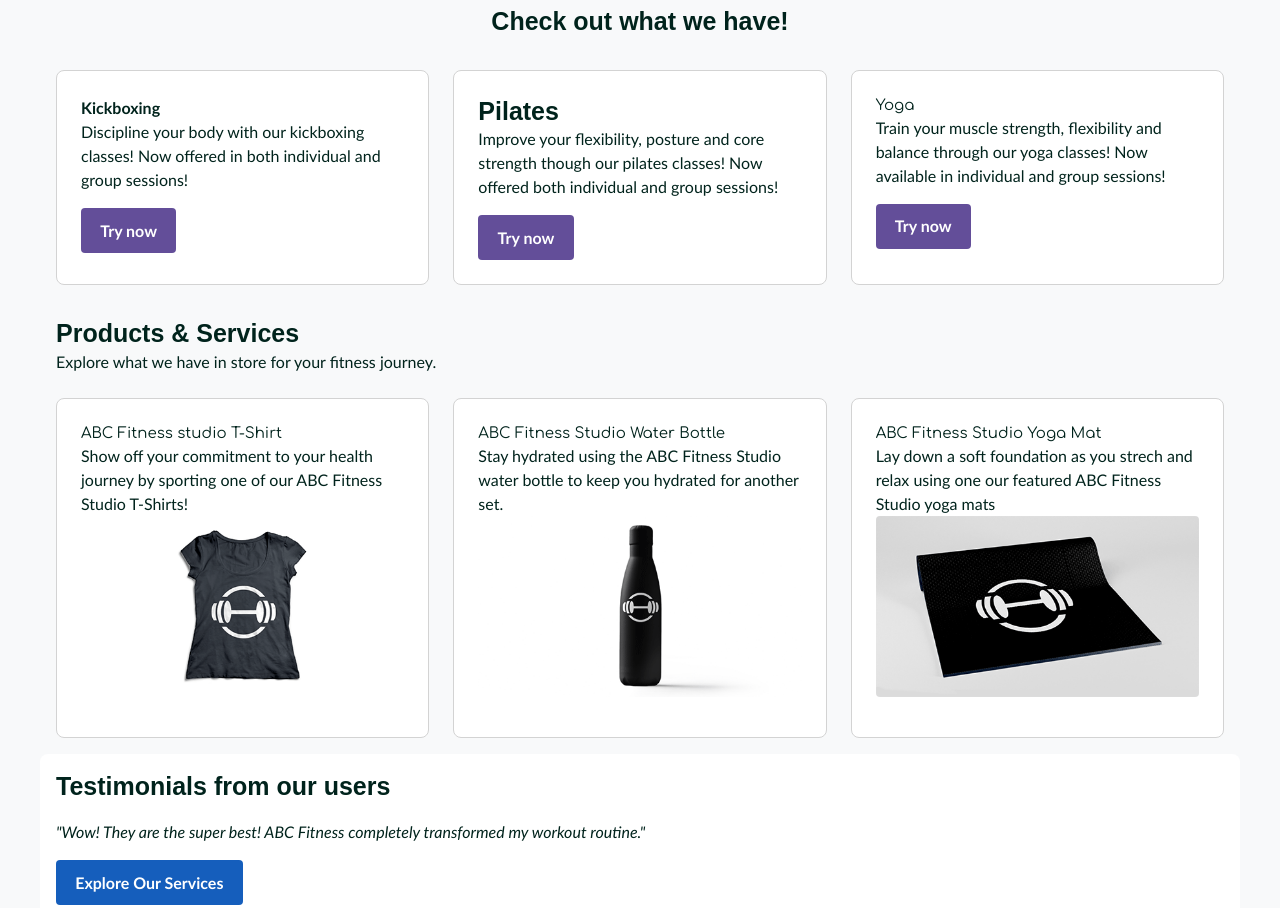
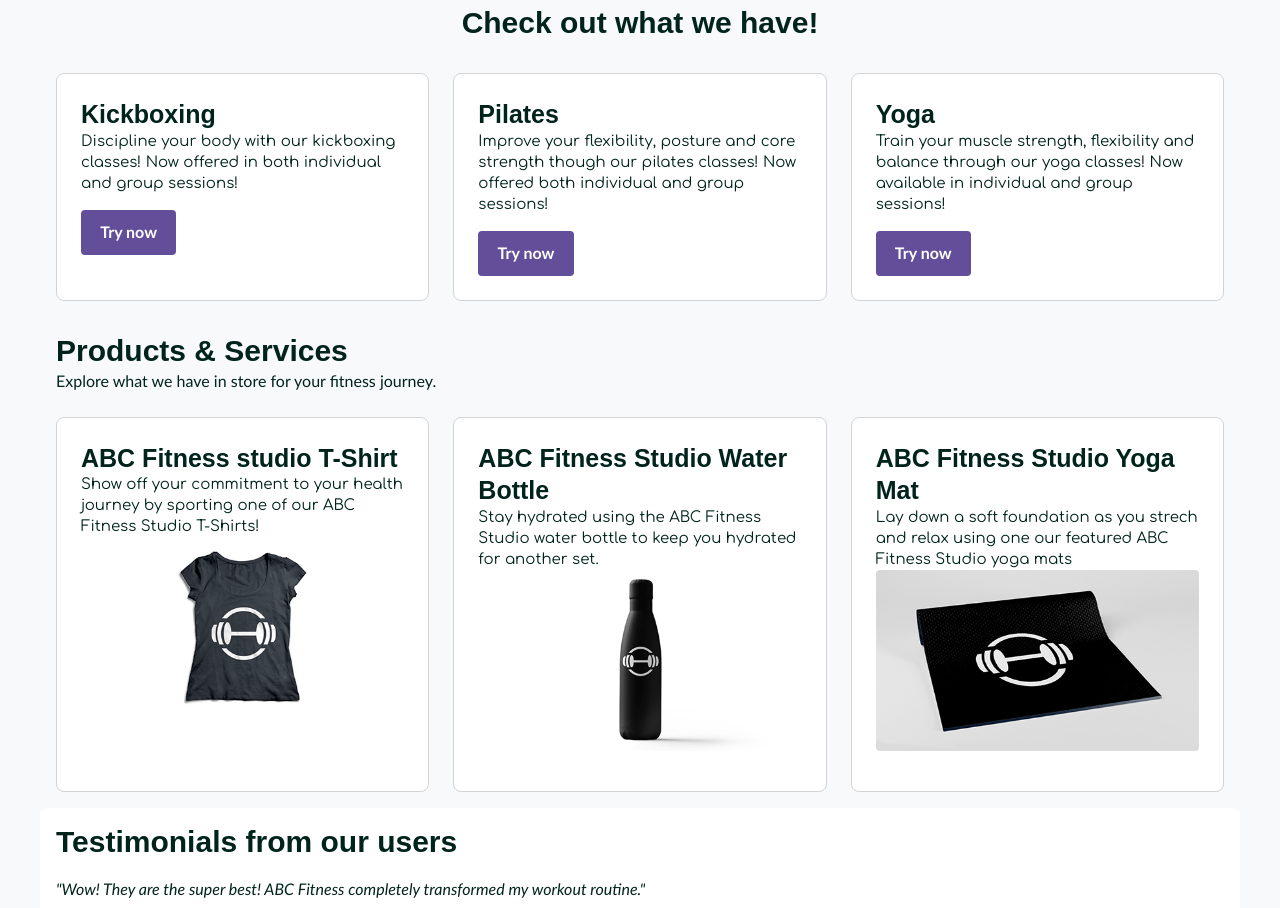
Before and after one commit to Ernesto776/ABC_Fitness, a website: page index.html in a window 1280 px wide. Shown: the part 460-1368 px from the top of the page. Drawn offline with Linux system fonts and the light colour scheme.

Commit message:
- Adjusted headers to be aligned with project standards - Added gap between quantity and add to session

```diff
--- a/index.html
+++ b/index.html
@@ -92,36 +92,36 @@
       </section>
 
       <section class="container">
-        <h2 style="text-align: center; margin-bottom: 2rem">
+        <h1 style="text-align: center; margin-bottom: 2rem">
           Check out what we have!
-        </h2>
+        </h1>
         <div class="grid-4">
           <article class="card">
-            <b>Kickboxing</b>
-            <p>
+            <h2>Kickboxing</h2>
+            <h3>
               Discipline your body with our kickboxing classes! Now offered in
               both individual and group sessions!
-            </p>
+            </h3>
             <a href="#" class="btn btn-secondary" style="margin-top: 1rem"
               >Try now</a
             >
           </article>
           <article class="card">
             <h2>Pilates</h2>
-            <p>
+            <h3>
               Improve your flexibility, posture and core strength though our
               pilates classes! Now offered both individual and group sessions!
-            </p>
+            </h3>
             <a href="#" class="btn btn-secondary" style="margin-top: 1rem"
               >Try now</a
             >
           </article>
           <article class="card">
-            <h3>Yoga</h3>
-            <p>
+            <h2>Yoga</h2>
+            <h3>
               Train your muscle strength, flexibility and balance through our
               yoga classes! Now available in individual and group sessions!
-            </p>
+            </h3>
             <a href="#" class="btn btn-secondary" style="margin-top: 1rem"
               >Try now</a
             >
@@ -130,37 +130,37 @@
       </section>
 
       <section class="container">
-        <h2>Products & Services</h2>
+        <h1>Products & Services</h1>
         <p>Explore what we have in store for your fitness journey.</p>
         <div class="grid-3">
           <div class="card PnS">
-            <h3>ABC Fitness studio T-Shirt</h3>
-            <p>
+            <h2>ABC Fitness studio T-Shirt</h2>
+            <h3>
               Show off your commitment to your health journey by sporting one of
               our ABC Fitness Studio T-Shirts!
-            </p>
+            </h3>
             <img
               src="\ABC Fitness Studio Gallery Images\Client2_TeeShirt.png"
               alt="A T-Shirt featuring the ABC Fitness studio logo!"
             />
           </div>
           <div class="card PnS">
-            <h3>ABC Fitness Studio Water Bottle</h3>
-            <p>
+            <h2>ABC Fitness Studio Water Bottle</h2>
+            <h3>
               Stay hydrated using the ABC Fitness Studio water bottle to keep
               you hydrated for another set.
-            </p>
+            </h3>
             <img
               src="\ABC Fitness Studio Gallery Images\Client2_WaterBottle.png"
               alt="A black water bottle featuring the ABC Fitness logo"
             />
           </div>
           <div class="card PnS">
-            <h3>ABC Fitness Studio Yoga Mat</h3>
-            <p>
+            <h2>ABC Fitness Studio Yoga Mat</h2>
+            <h3>
               Lay down a soft foundation as you strech and relax using one our
               featured ABC Fitness Studio yoga mats
-            </p>
+            </h3>
             <img
               src="\ABC Fitness Studio Gallery Images\Client2_YogaMat.png"
               alt="A black yoga mat featuring the ABC Fitness logo"
@@ -173,7 +173,7 @@
         class="container"
         style="background-color: var(--white); border-radius: 8px"
       >
-        <h2>Testimonials from our users</h2>
+        <h1>Testimonials from our users</h1>
         <blockquote style="margin: 1rem 0; font-style: italic">
           "Wow! They are the super best! ABC Fitness completely transformed my
           workout routine."
--- a/styles.css
+++ b/styles.css
@@ -305,6 +305,7 @@ textarea:focus {
 .multi-users {
   display: flex;
   justify-content: center;
+  gap: 0rem 1rem;
 }
 
 .card img,
```
Also changed, not shown: aboutUs.html (+2 -2 lines), ourImpact.html (+5 -5 lines).
